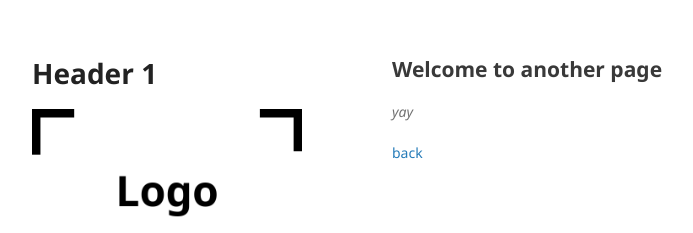
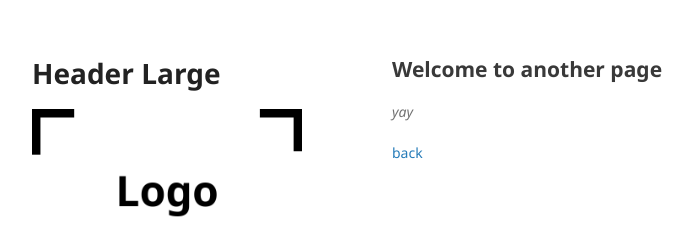
Before and after one commit to AnnetteJing/AnnetteJing.github.io, a Jekyll site: the page built from another-page.md, in a window 1280 px wide. Shown: the top 233 px of the page, without its empty margins (178-871 px from the left). Built offline with Jekyll 4.4.1, drawn with Linux system fonts in a browser that asks for light colours; our own code applies the rules of GitHub Pages for plain Markdown files.

Commit message:
Update Test

```diff
--- a/_layouts/default.html
+++ b/_layouts/default.html
@@ -14,7 +14,7 @@
   <body>
     <div class="wrapper">
       <header>
-        <h1>Header 1</h1>
+        <h1>Header Large</h1>
 
         {% if site.logo %}
           <img src="{{site.logo | relative_url}}" alt="Logo" />
```
